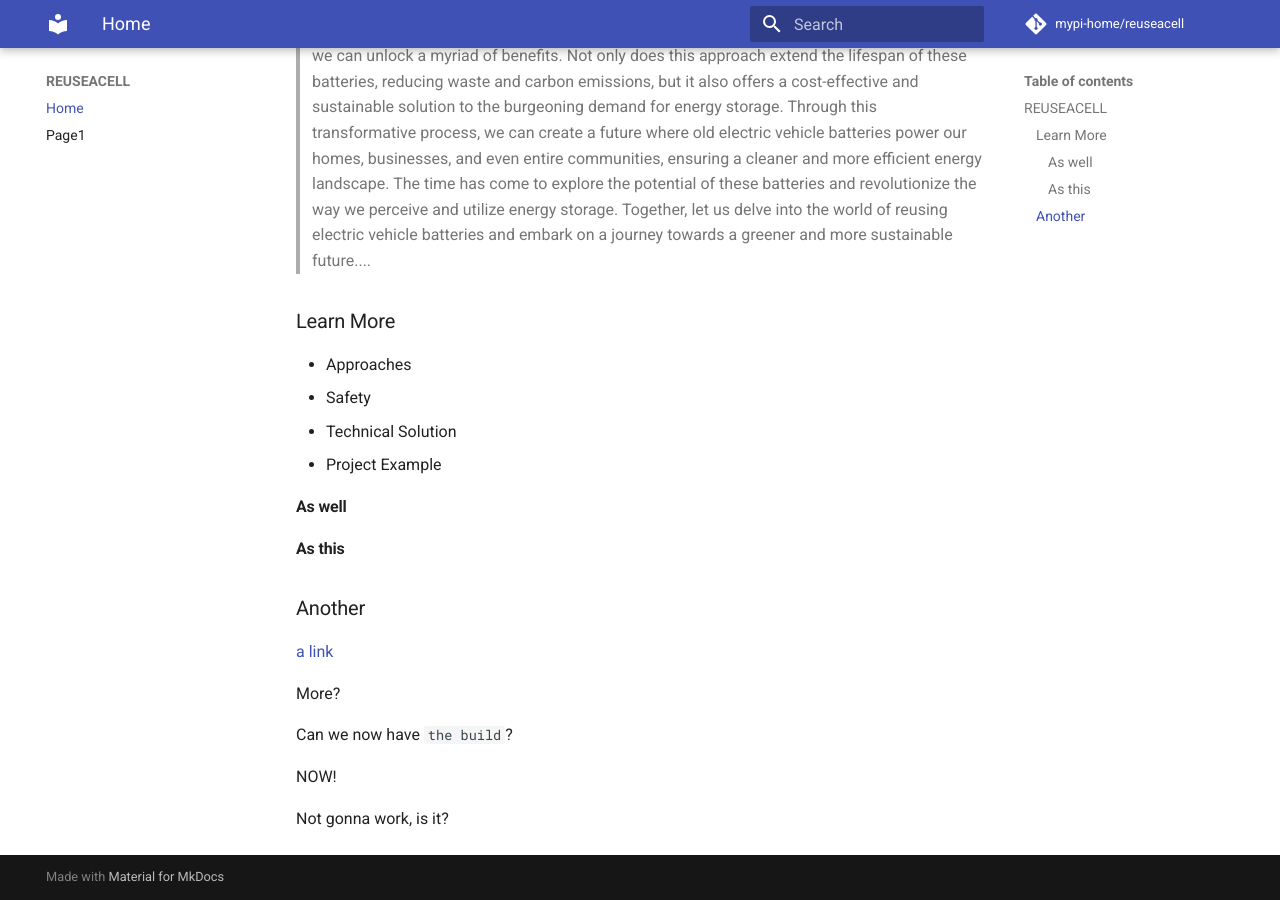
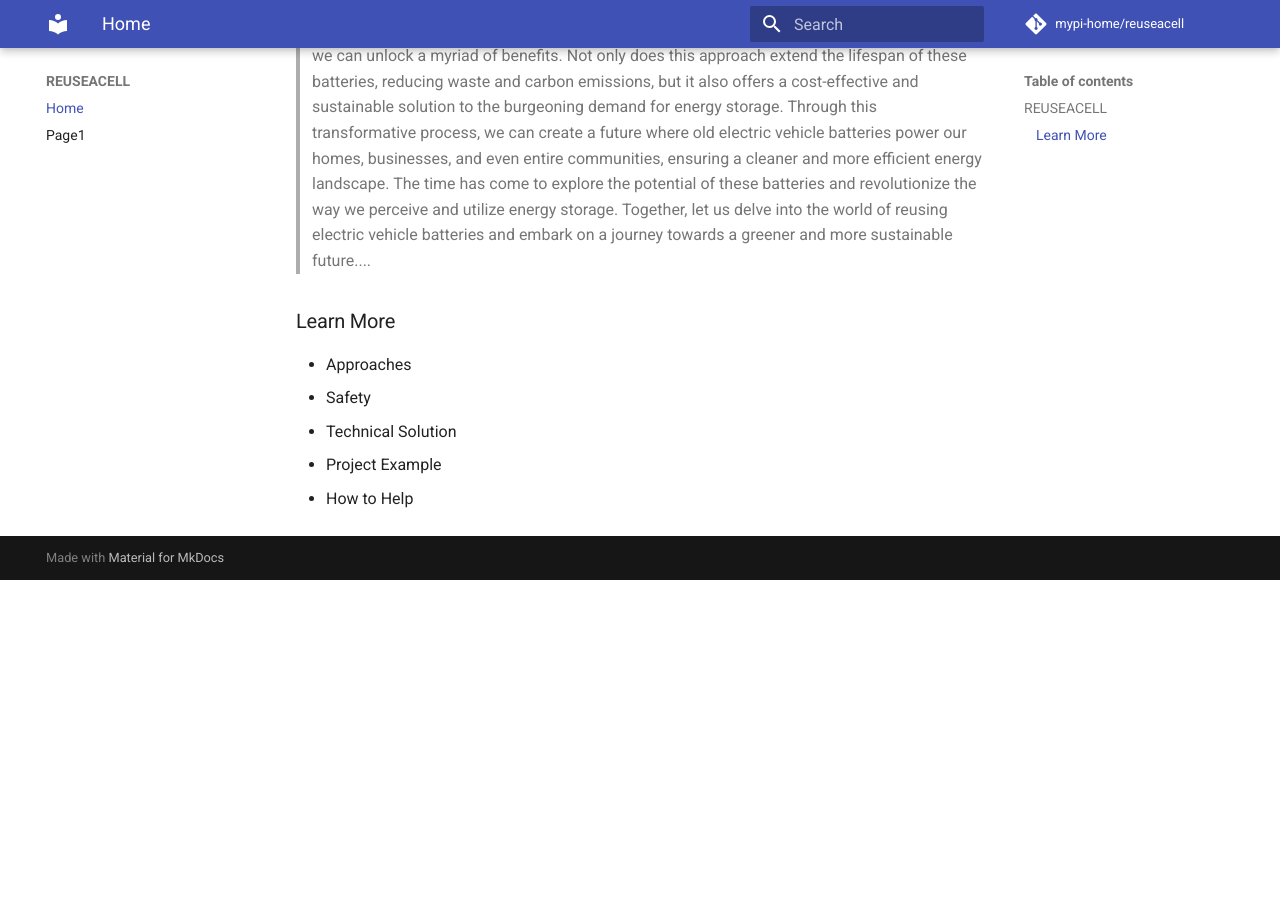
Before and after one commit to mypi-home/reuseacell, an MkDocs documentation site: the page built from docs/index.md, in a window 1280 px wide and 900 px high, scrolled down 712 px. Built offline with MkDocs 1.6.1 and Material for MkDocs 9.7.7, drawn with Linux system fonts in a browser that asks for light colours; comment, search, counter and statistics services are not loaded; after the commit the page ends 1292 px from its top, so only the background shows below that.

Commit message:
Update index.md

```diff
--- a/docs/index.md
+++ b/docs/index.md
@@ -16,22 +16,4 @@ Why:
 - Safety
 - Technical Solution
 - Project Example
-
-
-#### As well
-
-#### As this
-
-### Another
-
-[a link](https://aws.com)
-
-More?
-
-
-Can we now have `the build`?
-
-NOW!
-
-
-Not gonna work, is it?
+- How to Help
```
